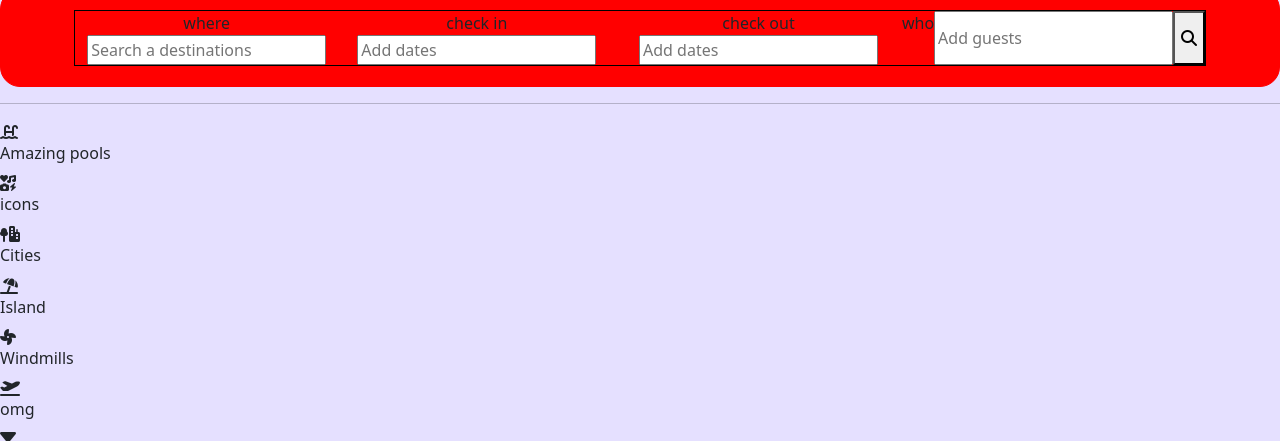
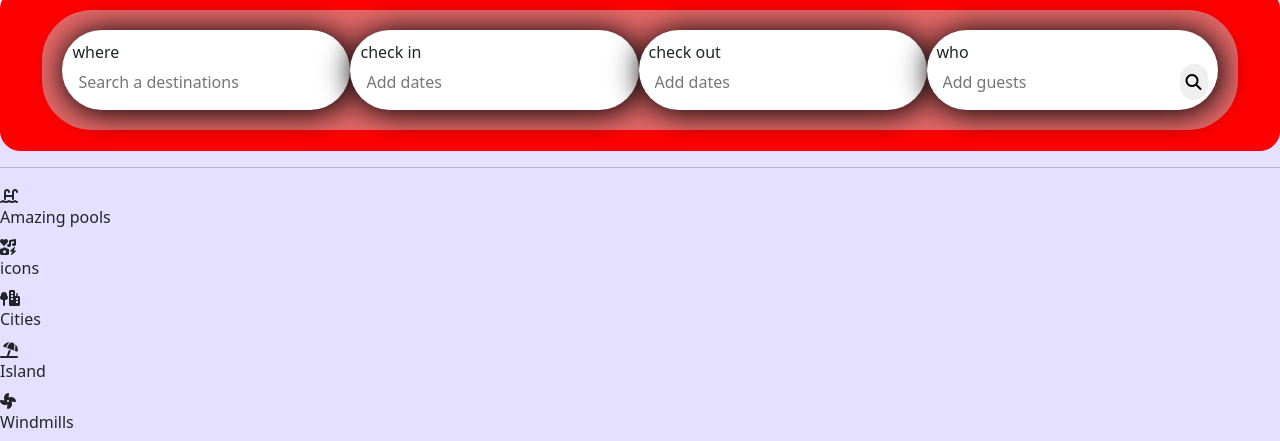
Before and after one commit to hussainshamim16/airbnb, a plain HTML site: page index.html in a window 1280 px wide. Shown: the part 87-528 px from the top of the page. Drawn offline with nearby package versions, Linux system fonts and the light colour scheme.

Commit message:
second header

```diff
--- a/index.html
+++ b/index.html
@@ -51,10 +51,12 @@
         <input type="text" name="outDate" id="outDate" placeholder="Add dates" required>
       </div>
 
-      <div class="inputs flex">
-       <label for="guest">who</label>
+      <div class="inputs">
+        <label for="guest">who</label>
+        <div class="search">
         <input type="text" name="guest" id="guests" placeholder = "Add guests" required>
         <button type="submit"><i class="fa-solid fa-magnifying-glass"></i></button>
+      </div>
       </div>
     </form>
     </div>
--- a/style.css
+++ b/style.css
@@ -91,11 +91,52 @@ div.nextNav{
 }
 
 div.nextNav .content{
-    border: 1px solid black;
-    width: 90%;
+    /* border: 1px solid black; */
+    background-color: rgba(207, 207, 207, 0.507);
+    padding: 20px;
+    border-radius: 50px;
+    width: 95%;
     display: flex;
     align-items: left;
-    justify-content: center;
+    justify-content: space-around;
     text-align: center   ;
 
 }
+
+div.nextNav .content .inputs{
+/* border: 1px solid black; */
+box-shadow: 2px 2px 30px 2px #000;
+text-align: left;
+width: 50%;
+background-color: rgb(255, 255, 255);
+padding: 10px;
+border-radius: 40px;
+}
+div.nextNav .content .inputs .search{
+background-color: rgb(255, 255, 255);
+display: flex;
+align-items: left;
+justify-content: center;
+text-align: center   ;
+border-radius: 200px;
+border: none;
+}
+
+div.nextNav .content .inputs .search button{
+    border-radius: 200px;
+    border: none;
+}
+div.nextNav .content label{
+/* border: 1px solid black; */
+text-align: left;
+width: 90%;
+font-weight: 500;
+}
+div.nextNav .content input{
+/* border: 1px solid black; */
+border: none;
+text-align: left;
+width: auto;
+border-radius: 20px;
+padding: 6px;
+}
```
